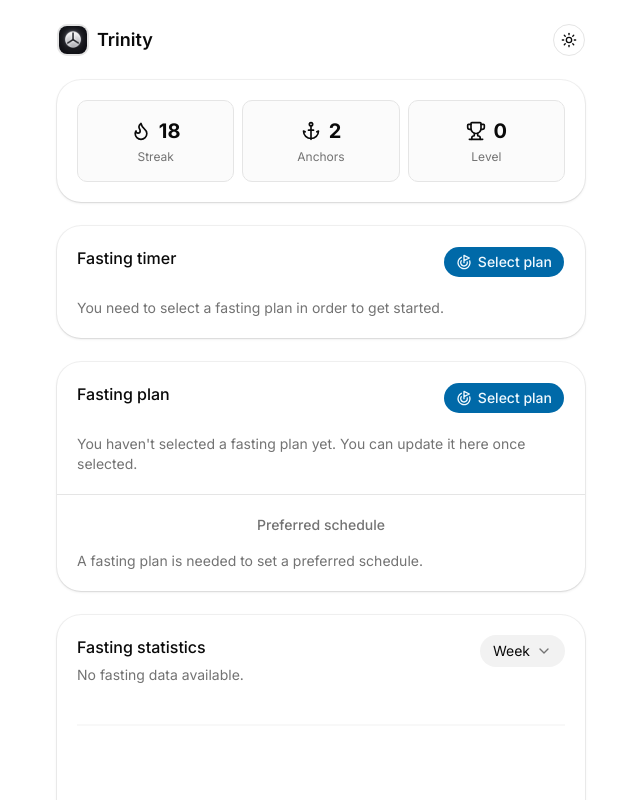
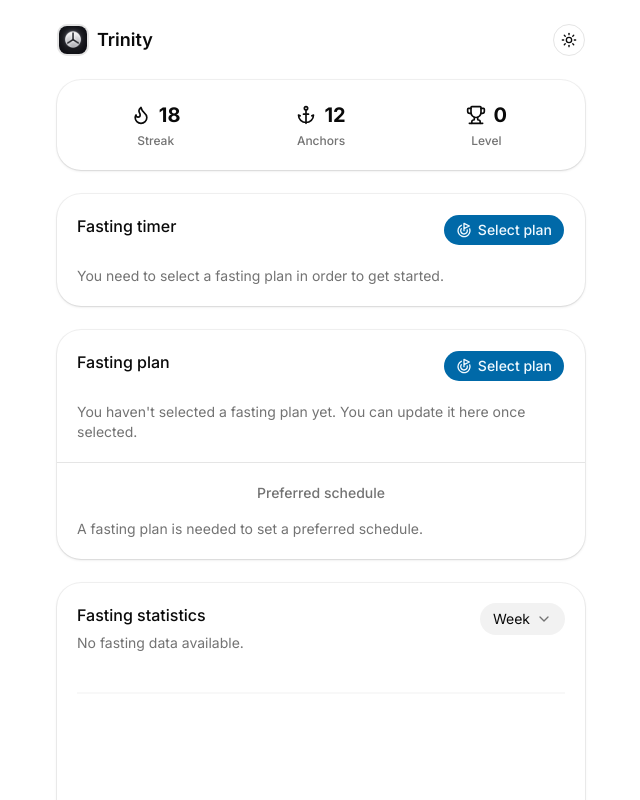
Before and after one commit to shravzzv/trinity, a Next.js app: page / in a window 1280 px wide. Shown: the top 800 px of the page, without its empty margins (319-959 px from the left). Built offline with nearby package versions, Linux system fonts and the light colour scheme.

Commit message:
refactor: use Buttons for progress elements in the `ProgressCard`

```diff
--- a/components/progress-card.tsx
+++ b/components/progress-card.tsx
@@ -1,33 +1,37 @@
 import { Anchor, Flame, Trophy } from 'lucide-react'
 import { Card, CardContent } from './ui/card'
+import { Button } from './ui/button'
 
 export default function ProgressCard() {
   return (
     <Card>
-      <CardContent className='grid grid-cols-3 gap-2'>
-        <div className='bg-muted/40 flex flex-col items-center gap-1 rounded-lg border p-4'>
+      <CardContent className='grid grid-cols-3 gap-2 py-0'>
+        <Button variant='ghost' className='flex h-auto flex-col gap-1'>
           <div className='flex items-center gap-2'>
             <Flame className='size-5' />
             <p className='text-xl font-bold'>18</p>
           </div>
+
           <p className='text-muted-foreground text-xs'>Streak</p>
-        </div>
+        </Button>
 
-        <div className='bg-muted/40 flex flex-col items-center gap-1 rounded-lg border p-4'>
+        <Button variant='ghost' className='flex h-auto flex-col gap-1'>
           <div className='flex items-center gap-2'>
             <Anchor className='size-5' />
-            <p className='text-xl font-bold'>2</p>
+            <p className='text-xl font-bold'>12</p>
           </div>
+
           <p className='text-muted-foreground text-xs'>Anchors</p>
-        </div>
+        </Button>
 
-        <div className='bg-muted/40 flex flex-col items-center gap-1 rounded-lg border p-4'>
+        <Button variant='ghost' className='flex h-auto flex-col gap-1'>
           <div className='flex items-center gap-2'>
             <Trophy className='size-5' />
             <p className='text-xl font-bold'>0</p>
           </div>
+
           <p className='text-muted-foreground text-xs'>Level</p>
-        </div>
+        </Button>
       </CardContent>
     </Card>
   )
```
